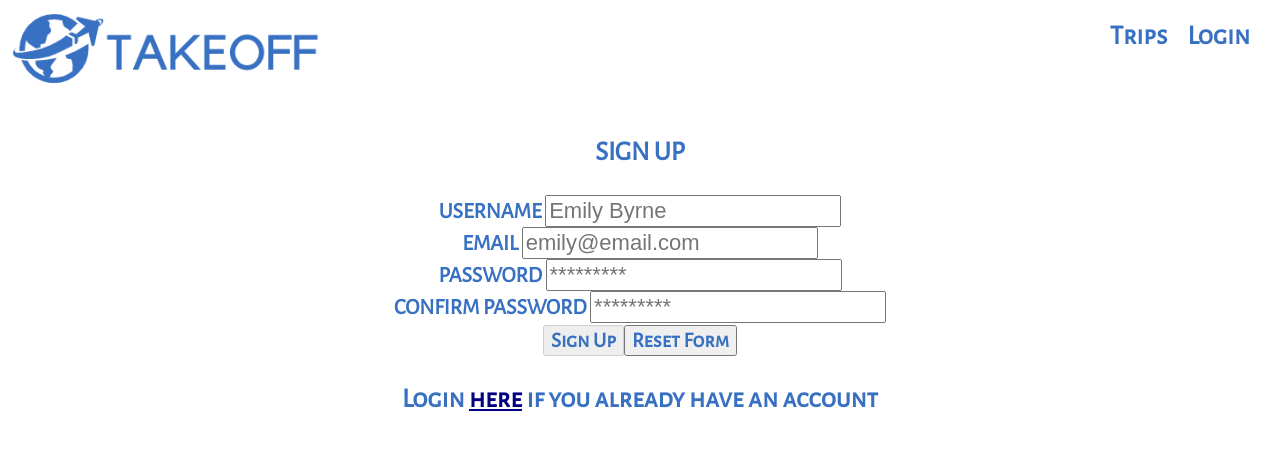
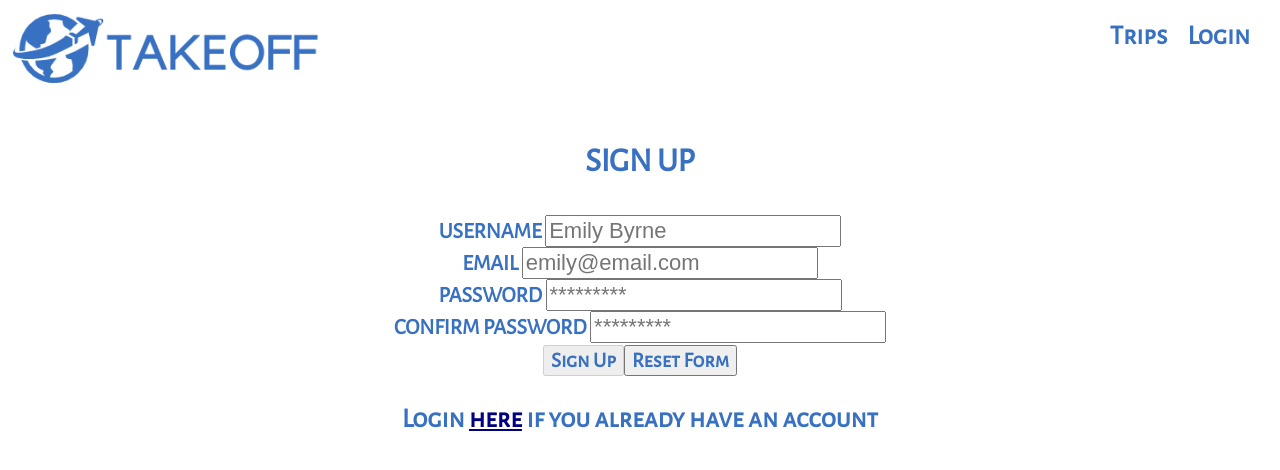
Before and after one commit to embyrne13/Takeoff-app, a React (Create React App) app: page /signUp in a window 1280 px wide. Shown: the top 470 px of the page. Built offline with nearby package versions, Linux system fonts and the light colour scheme.

Commit message:
login/signup

```diff
--- a/src/App.css
+++ b/src/App.css
@@ -87,6 +87,9 @@ nav {
   font-size: 27px;
   color: rgb(56, 112, 194);
 }
+.loginHeader {
+  font-size: 33px;
+}
 .signUpPage {
   font-size: 27px;
   color: rgb(56, 112, 194);
@@ -99,3 +102,6 @@ nav {
   font-size: 22px;
   color: rgb(56, 112, 194);
 }
+.signUpHeader {
+  font-size: 33px;
+}
```
Also changed, not shown: src/Pages/Bookings.js (added).
